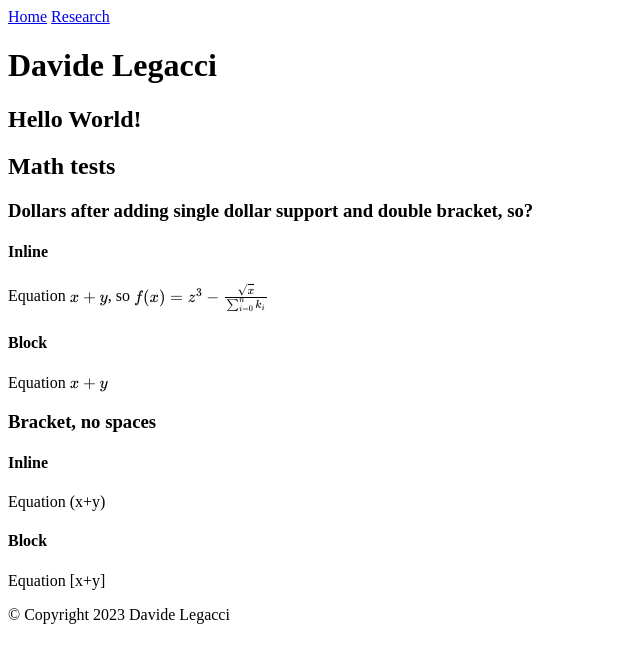
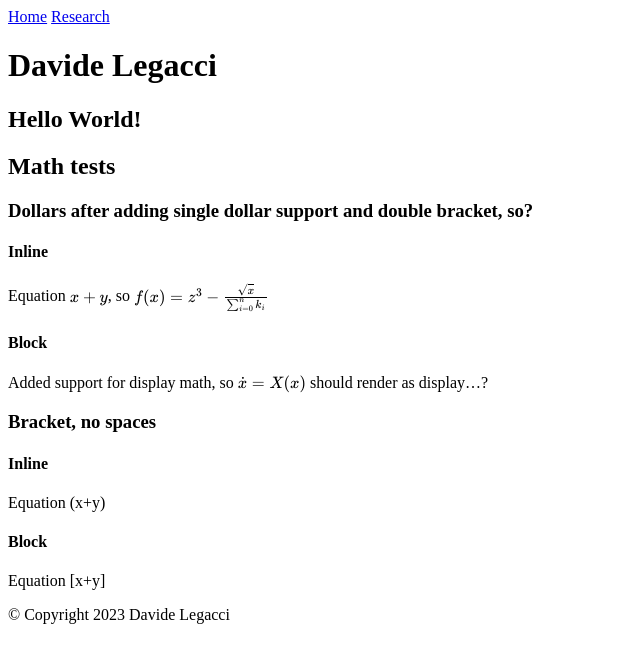
Before and after one commit to DavideLegacci/DavideLegacci.github.io, a Jekyll site: the page built from index.md, in a window 1280 px wide. Shown: the top 663 px of the page, without its empty margins (0-640 px from the left). Built offline with Jekyll 4.4.1, drawn with Linux system fonts in a browser that asks for light colours.

Commit message:
experimenting with mathjax

```diff
--- a/_layouts/default.html
+++ b/_layouts/default.html
@@ -9,7 +9,8 @@
     <script>
     MathJax = {
       tex: {
-        inlineMath: [['$', '$'], ['\\(', '\\)']]
+        inlineMath: [['$', '$'], ['\\(', '\\)']],
+        displayMath: [ ['$$','$$'], ["\\[","\\]"] ],
       },
       svg: {
         fontCache: 'global'
--- a/index.md
+++ b/index.md
@@ -11,7 +11,9 @@ title: Davide Legacci
 #### Inline
 Equation $x+y$, so $f(x) = z^3 - \frac{ \sqrt{x} } { \sum_{i = 0}^{n} k_i }$
 #### Block
-Equation $$x+y$$
+Added support for display math, so
+$$\dot{x} = X(x)$$
+should render as display...?
 
 
 ### Bracket, no spaces
```
